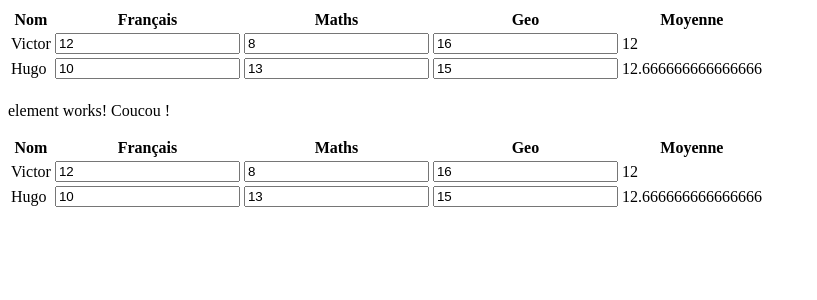
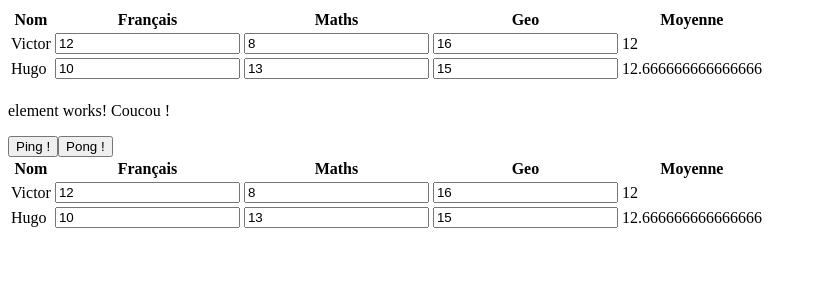
Before and after one commit to Murazaki/angular-notes, an Angular app: page / in a window 1280 px wide. Shown: the top 300 px of the page, without its empty margins (0-817 px from the left). Built offline with nearby package versions, Linux system fonts and the light colour scheme.

Commit message:
Added links

```diff
--- a/src/app/app.component.html
+++ b/src/app/app.component.html
@@ -3,5 +3,8 @@
 
 <iim-web-element [value]="'Coucou !'"></iim-web-element>
 
+<button [routerLink]="['/']">Ping !</button>
+<button [routerLink]="['/element']">Pong !</button>
+
 
 <router-outlet></router-outlet>
```
